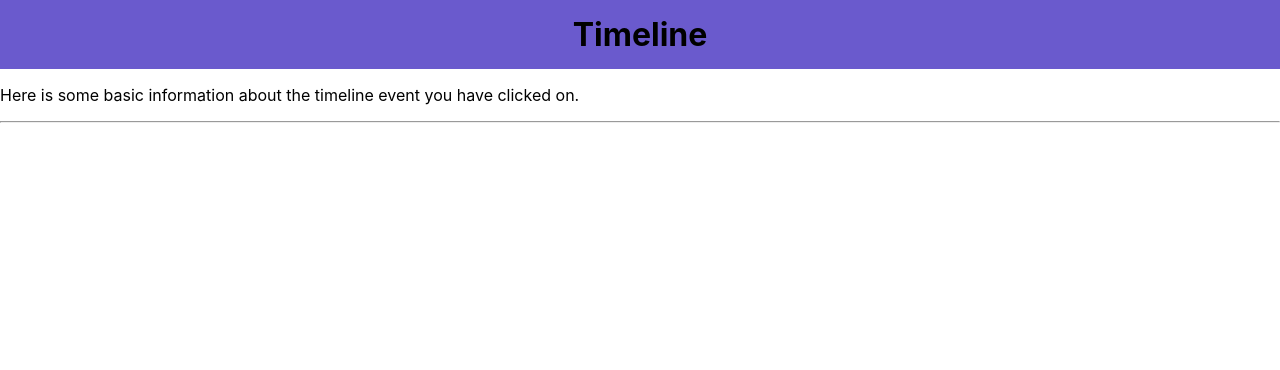
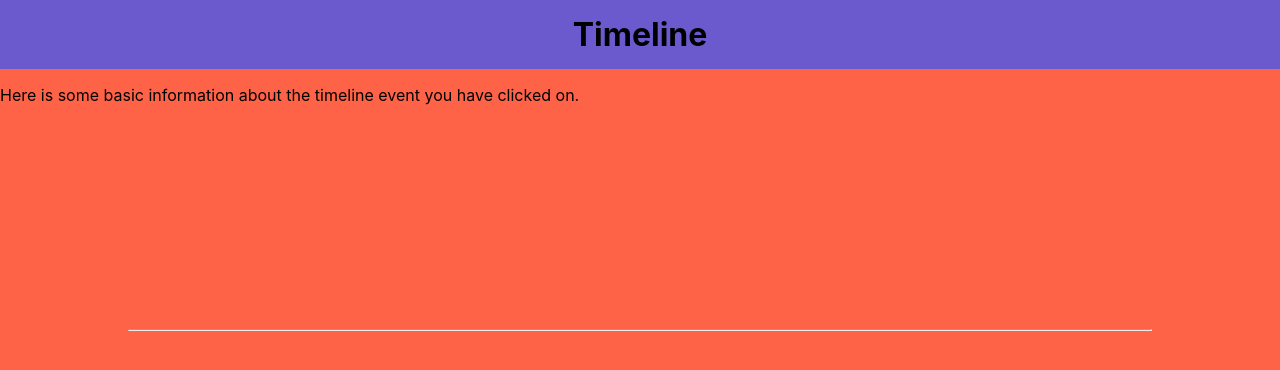
Before and after one commit to capnnemo2/timeline-1, a React (Create React App) app: page / in a window 1280 px wide. Shown: the top 370 px of the page. Built offline with nearby package versions, Linux system fonts and the light colour scheme.

Commit message:
Adds App.css basics

```diff
--- /dev/null
+++ b/src/App.css
@@ -0,0 +1,7 @@
+* {
+  box-sizing: border-box;
+}
+
+body {
+  background-color: tomato;
+}
--- a/src/App.js
+++ b/src/App.js
@@ -3,6 +3,7 @@ import React from "react";
 import Header from "./Header/Header";
 import BasicInfo from "./BasicInfo/BasicInfo";
 import Timeline from "./Timeline/Timeline";
+import "./App.css";
 
 export default class App extends React.Component {
   render() {
--- a/src/Timeline/Timeline.css
+++ b/src/Timeline/Timeline.css
@@ -1,4 +1,8 @@
 .Timeline__space {
   height: 200px;
-  padding: 200px;
 }
+
+hr {
+  color: red;
+  width: 80%;
+}
--- a/src/Timeline/Timeline.js
+++ b/src/Timeline/Timeline.js
@@ -1,4 +1,5 @@
 import React from "react";
+import "./Timeline.css";
 
 export default class Timeline extends React.Component {
   render() {
```
